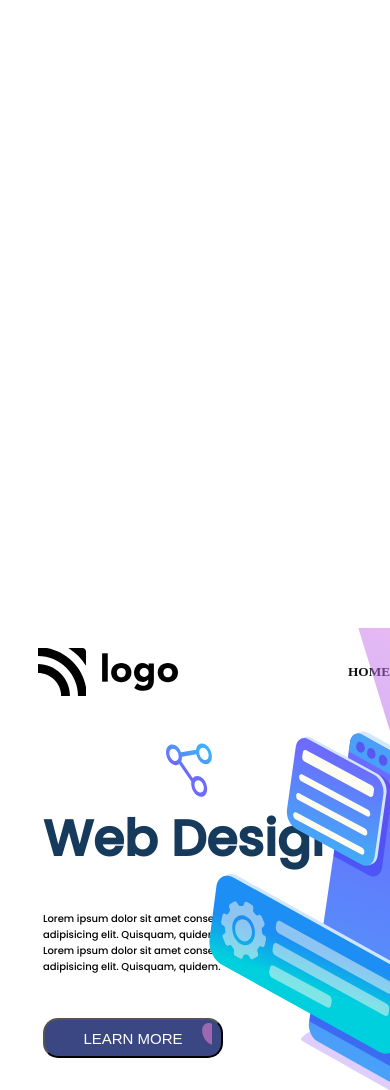
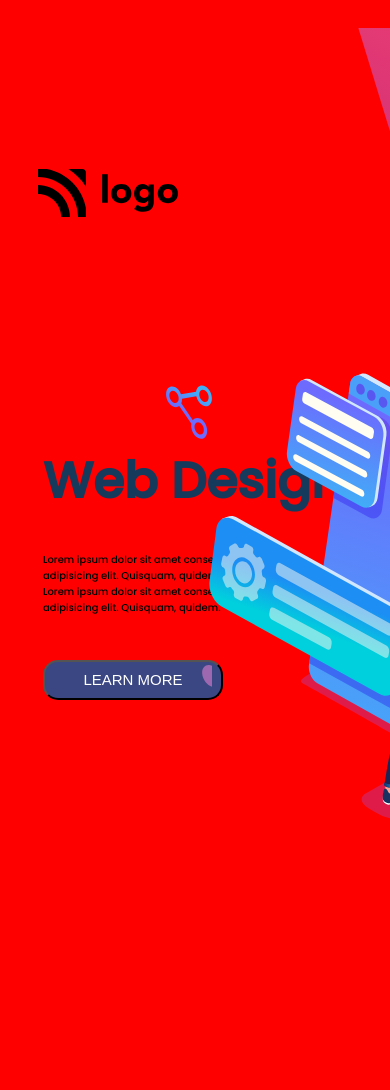
Before and after one commit to MANIPIYUSH/ineuron-Assignment-8, a website: page index.html in a window 390 px wide. Shown: the top 1090 px of the page. Drawn offline with Linux system fonts and the light colour scheme.

Commit message:
update the css file making it responsive

```diff
--- a/css/index.css
+++ b/css/index.css
@@ -74,3 +74,32 @@ margin-top: -350px;
     position: relative;
     left: 350px;top: -110px;
 }
+
+body {
+position: relative;
+top: -600px;
+
+}
+
+@media screen and (max-width: 480px) {
+
+    body{
+        background-color: red;
+    }
+    .nav-items{
+
+      display: flex;
+      flex-direction: column;
+      margin-left: 200px;
+      color: black;
+
+
+    }
+    .imgs-div{
+
+        width: 200%;
+        height: 150%;
+    }
+
+
+  }
```
